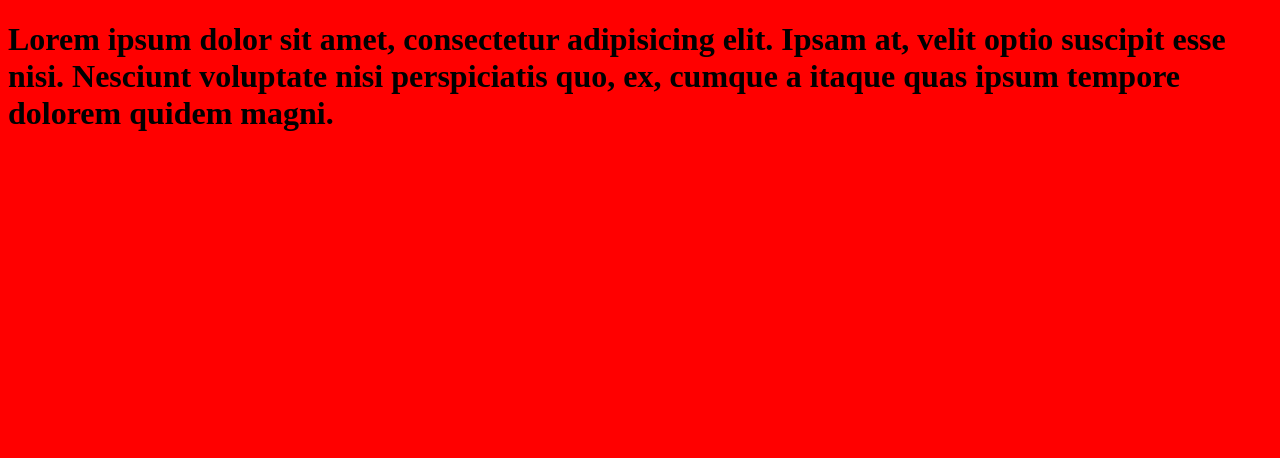
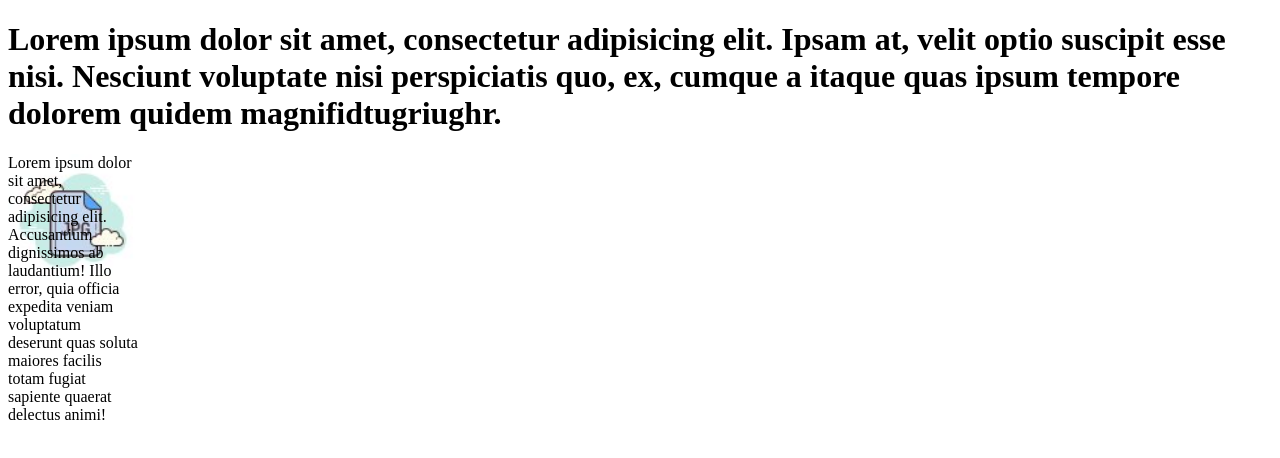
Before and after one commit to ToriHever/Site_progressor, a website built with webpack: page src/index.html in a window 1280 px wide. Built offline with nearby package versions, Linux system fonts and the light colour scheme.

Commit message:
настрока работы веб пака с картинками (не работает)

```diff
--- a/src/index.html
+++ b/src/index.html
@@ -5,8 +5,11 @@
     <title>Document</title>
 </head>
 <body>
-<h1>Lorem ipsum dolor sit amet, consectetur adipisicing elit. Ipsam at, velit optio suscipit esse nisi. Nesciunt voluptate nisi perspiciatis quo, ex, cumque a itaque quas ipsum tempore dolorem quidem magni.</h1>
+<h1>Lorem ipsum dolor sit amet, consectetur adipisicing elit. Ipsam at, velit optio suscipit esse nisi. Nesciunt voluptate nisi perspiciatis quo, ex, cumque a itaque quas ipsum tempore dolorem quidem magnifidtugriughr.</h1>
 
+
+
+<div class="img-container"><p>Lorem ipsum dolor sit amet, consectetur adipisicing elit. Accusantium dignissimos ab laudantium! Illo error, quia officia expedita veniam voluptatum deserunt quas soluta maiores facilis totam fugiat sapiente quaerat delectus animi!</p></div>
 
 </body>
 </html>
--- a/src/styles/styles.css
+++ b/src/styles/styles.css
@@ -1,9 +1,16 @@
 body{
     width: 100%;
     height: 100%;
-    background: red;
 
 }
 h1{
-    font-family: 'Open-sans';
+    font-family: 'Open-Sans';
 }
+
+.img-container{
+    width: 130px;
+    height: 130px;
+    background-image: url("../assets/jpg.jpg");
+    background-size: cover;
+    background-position: center;
+}
--- a/webpack.config.js
+++ b/webpack.config.js
@@ -27,9 +27,13 @@ module.exports = {
                 use: ['style-loader', 'css-loader']
             },
             {
-                test: /\.(png|jpg|svg|gif)$/,
-                use: ['file-loader']
-            }
-        ]
-    }
-}
+                test: /\.(png|jpe?g|gif)$/i,
+                use: [
+                    {
+                        loader: 'file-loader',
+                    },
+                ],
+            },
+        ],
+    },
+},
```
